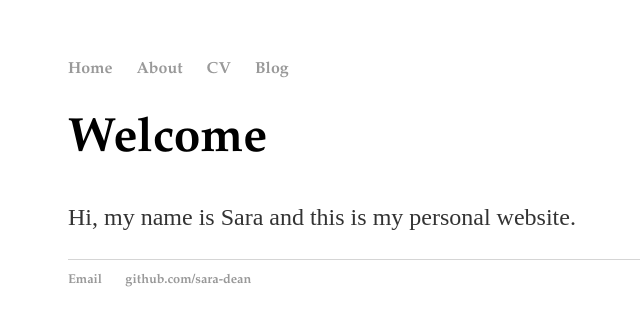
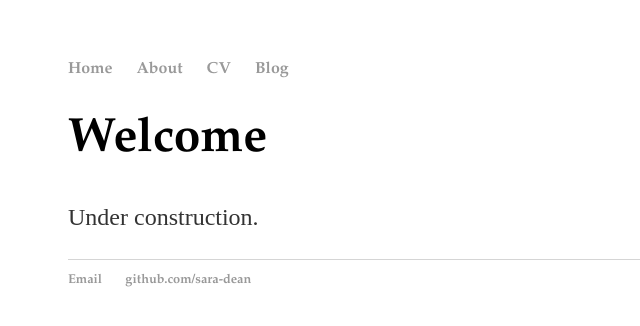
Before and after one commit to sara-dean/sara-dean.github.io, a Jekyll site: the page built from index.html, in a window 1280 px wide. Shown: the top 326 px of the page, without its empty margins (124-764 px from the left). Built offline with Jekyll 4.4.1, drawn with Linux system fonts in a browser that asks for light colours.

Commit message:
Update index.html

```diff
--- a/index.html
+++ b/index.html
@@ -4,5 +4,5 @@ title: Sara R. Dean
 ---
 <div class="blurb">
 	<h1>Welcome</h1>
-	<p>Hi, my name is Sara and this is my personal website.</p>
+	<p>Under construction.</p>
 </div><!-- /.blurb -->
```
